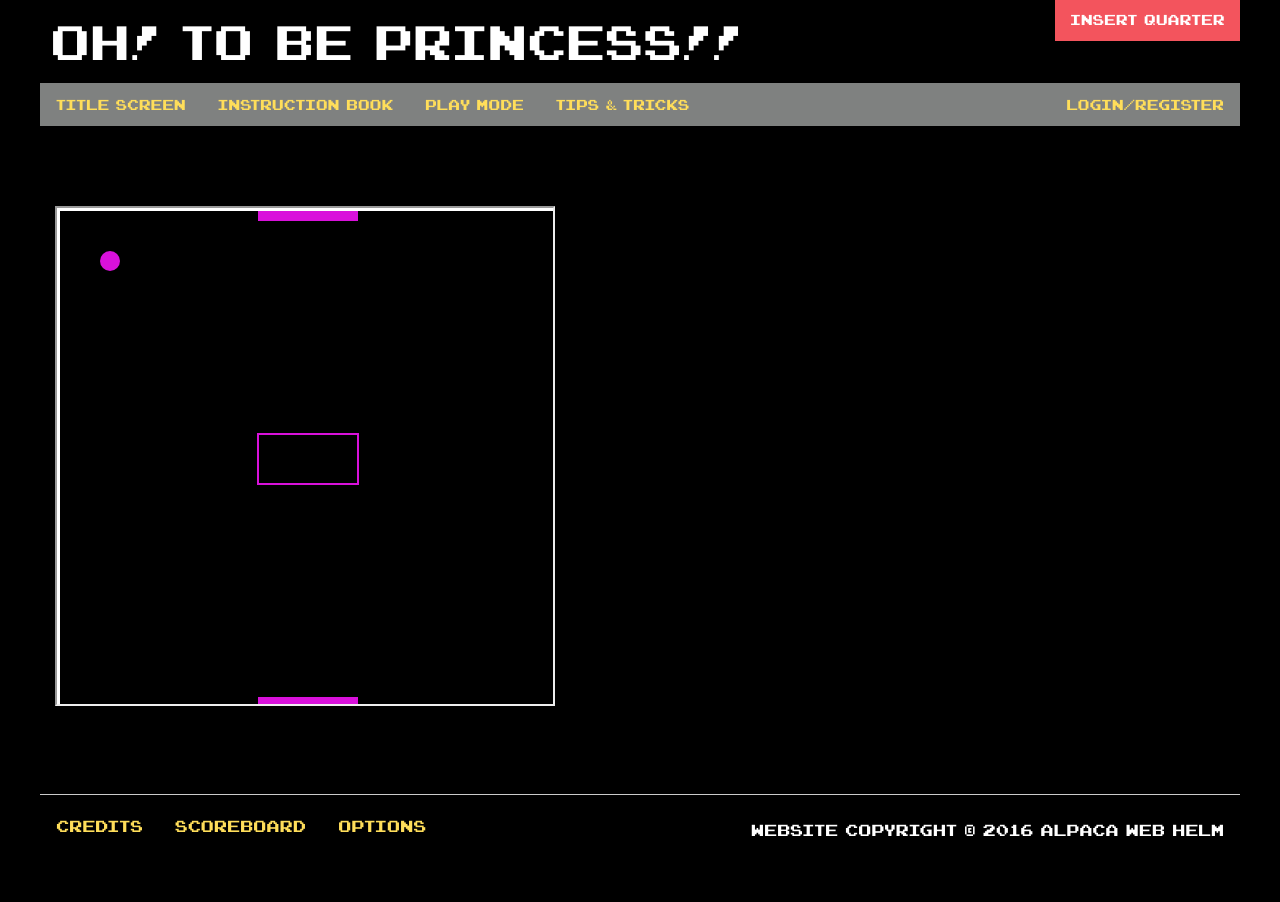
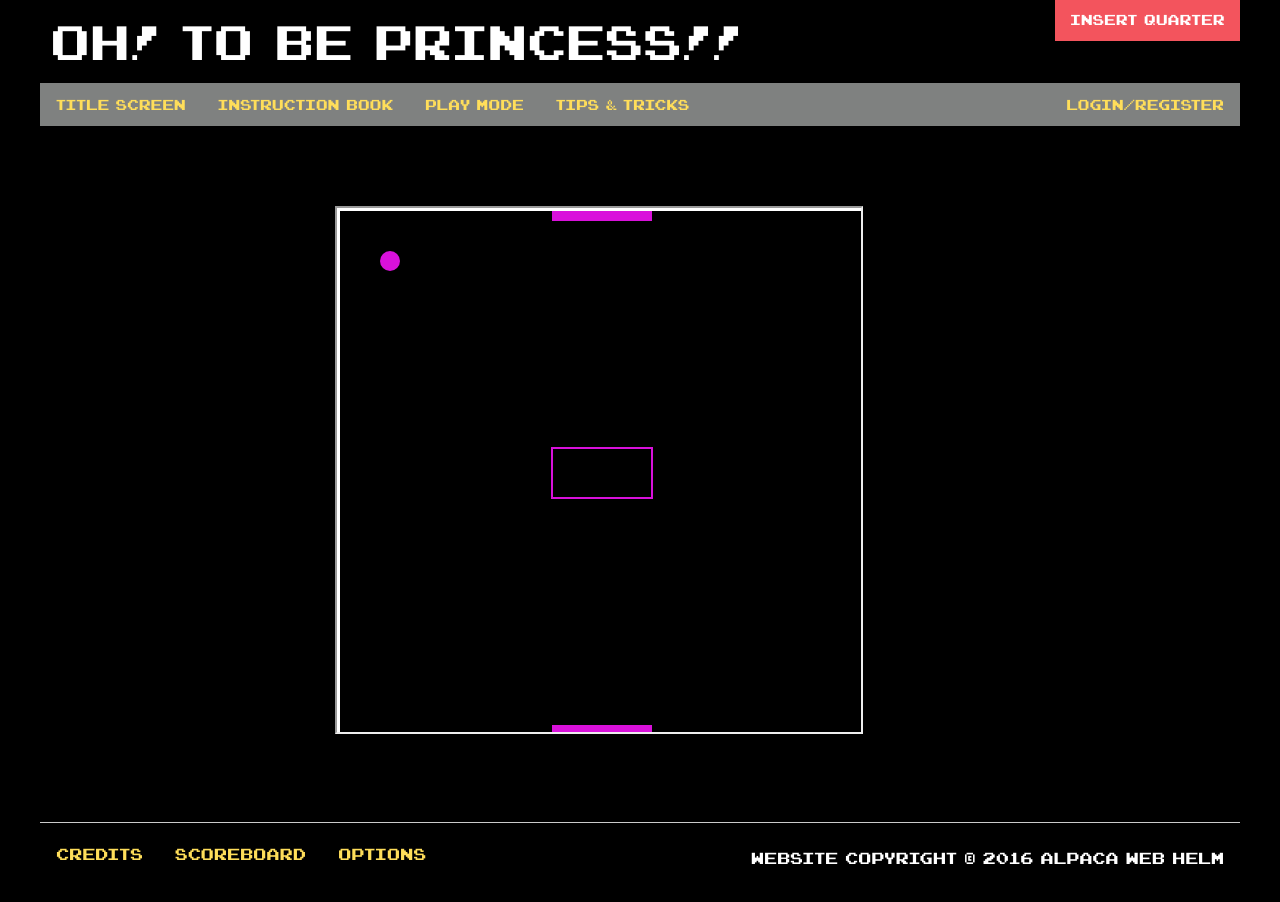
Before and after one commit to nadiaff/princess, a PHP site: page /pong.php in a window 1280 px wide. Before the commit the page ends 836 px from the top, so only its background shows below. Run offline with PHP 8.4, Linux system fonts and the light colour scheme.

Commit message:
Setting margins and height size for iframe in em

```diff
--- a/pong.php
+++ b/pong.php
@@ -28,8 +28,8 @@
 		<!-- End Navigation -->
 		<!-- End Top Bar -->
 
-		<div class="columns row">
-			<iframe style="height:500px; width:500px;" src="games/pong-game.html"></iframe>
+		<div class="columns row medium-6">
+			<iframe style="height:33em; width:33em; margin-top:5em; margin-bottom:5em;" src="games/pong-game.html"></iframe>
 		</div>
 		<!-- Start Footer -->
 		<?php include 'php/footer.php'; ?>
```
